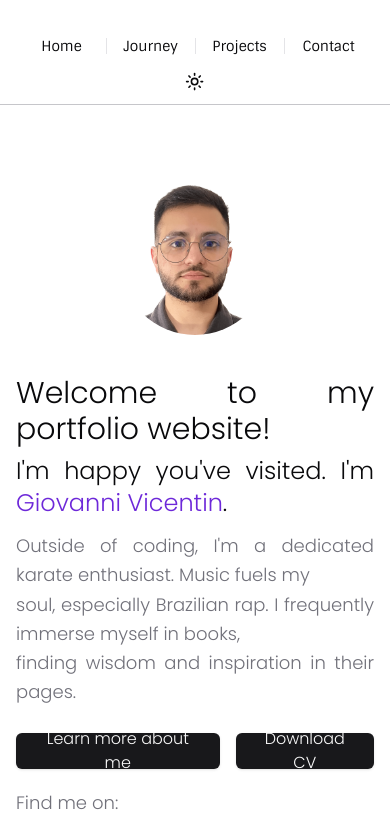
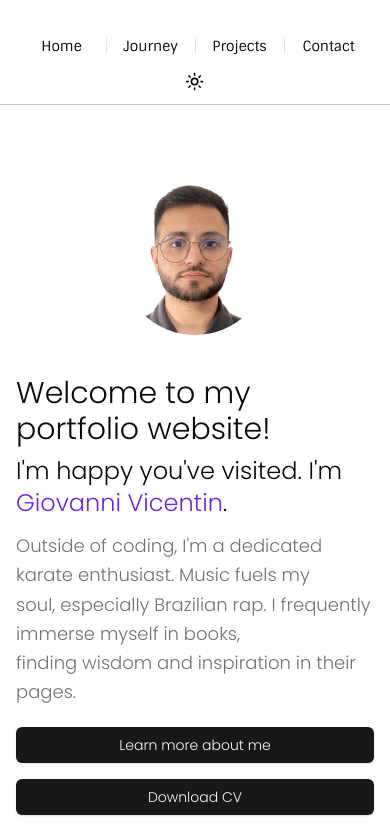
Before and after one commit to giovannivicentin/portfolio, a Next.js app: page / in a window 390 px wide. Shown: the top 835 px of the page. Built offline with nearby package versions, Linux system fonts and the light colour scheme.

Commit message:
Update the responsive of buttons in the app page

```diff
--- a/src/app/page.tsx
+++ b/src/app/page.tsx
@@ -8,35 +8,34 @@ export default function Home() {
   return (
     <div className="flex flex-col justify-center items-center mt-20 opacity-0 transform translate-y-10 animate-fadeInSlideUp">
       <div className="flex flex-col-reverse sm:flex-row items-start">
-        <div className="flex flex-col text-justify">
-          <h1 className="text-justify text-3xl">
-            Welcome to my portfolio website!
-          </h1>
-          <h2 className="text-justify text-2xl mt-2 max-w-full">
+        <div className="flex flex-col">
+          <h1 className="text-3xl">Welcome to my portfolio website!</h1>
+          <h2 className="text-2xl mt-2 max-w-full">
             I'm happy you've visited. I'm{' '}
             <span className="dark:text-violet-400 text-violet-700 animate-fadeIn">
               Giovanni Vicentin
             </span>
             .
           </h2>
-          <p className="text-justify text-lg text-muted-foreground mt-3 leading-relaxed max-w-full">
+          <p className="text-lg text-muted-foreground mt-3 leading-relaxed max-w-full">
             Outside of coding, I'm a dedicated karate enthusiast. Music fuels my{' '}
             <br /> soul, especially Brazilian rap. I frequently immerse myself
             in books, <br />
             finding wisdom and inspiration in their pages.
           </p>
-          <div className="flex mt-5">
+          <div className="mt-5 flex flex-col md:flex-row">
             <Link href="/journey" prefetch>
-              <Button className="text-md transition-transform transform hover:scale-105 hover:dark:bg-violet-400 hover:bg-violet-700">
+              <Button className="text-sm md:text-md w-full md:w-auto transition-transform transform hover:scale-105 hover:dark:bg-violet-400 hover:bg-violet-700">
                 Learn more about me
               </Button>
             </Link>
             <a href="/Giovanni_s_Resume.pdf" download="Giovanni_Resume.pdf">
-              <Button className="text-md ml-4 transition-transform transform hover:scale-105 hover:dark:bg-violet-400 hover:bg-violet-700">
+              <Button className="text-sm md:text-md mt-4 md:mt-0 md:ml-4 w-full md:w-auto transition-transform transform hover:scale-105 hover:dark:bg-violet-400 hover:bg-violet-700">
                 Download CV
               </Button>
             </a>
           </div>
+
           <p className="mt-5 text-muted-foreground text-lg">Find me on:</p>
           <div className="flex mt-5">
             <Link href="https://www.linkedin.com/in/giovannivicentin/">
```
